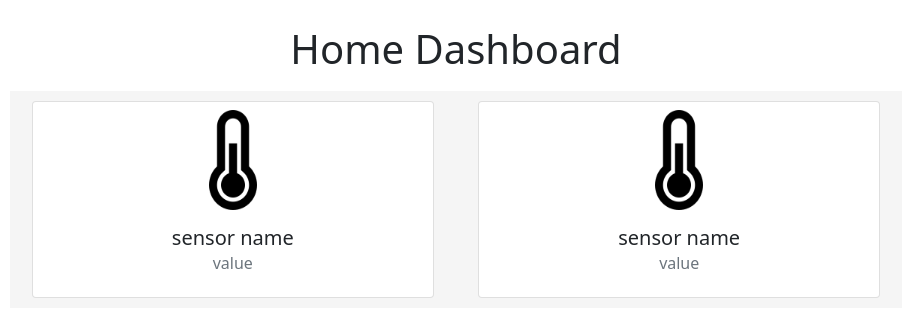
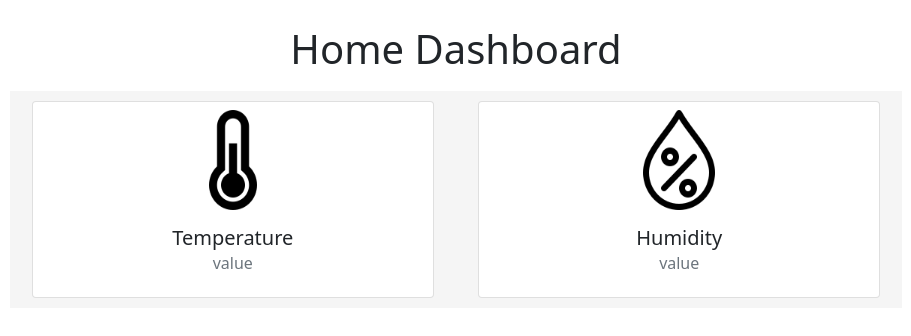
Before and after one commit to Dalibaba/home_network, a React (Create React App) app in the folder frontend/: page / in a window 1280 px wide. Shown: the top 336 px of the page, without its empty margins (184-1095 px from the left). Built offline with nearby package versions, Linux system fonts and the light colour scheme.

Commit message:
pass props to cards

```diff
--- a/frontend/src/App.js
+++ b/frontend/src/App.js
@@ -16,10 +16,10 @@ function App() {
       >
         <Row>
           <Col>
-            <SensorCard />
+            <SensorCard img_name="thermometer.png" sensor_name="Temperature" />
           </Col>
           <Col>
-            <SensorCard />
+            <SensorCard img_name="humidity.png" sensor_name="Humidity" />
           </Col>
         </Row>
       </Container>
--- a/frontend/src/components/SensorCard.js
+++ b/frontend/src/components/SensorCard.js
@@ -1,7 +1,6 @@
 import React from "react";
 import Card from "react-bootstrap/Card";
-import Button from "react-bootstrap/Button";
-import { Container, Row, Col } from "react-bootstrap";
+import { Container, Row } from "react-bootstrap";
 
 const SensorCard = (props) => {
   return (
@@ -11,13 +10,13 @@ const SensorCard = (props) => {
           <Row>
             <Card.Img
               className="mx-auto mt-2"
-              src="thermometer.png"
+              src={props.img_name}
               style={{ height: "100px", width: "120px" }}
             />
           </Row>
           <Row>
             <Card.Body>
-              <Card.Title>{props.title}</Card.Title>
+              <Card.Title>{props.sensor_name}</Card.Title>
               <Card.Subtitle className="mb-2 text-muted">
                 {props.value}
               </Card.Subtitle>
@@ -30,7 +29,8 @@ const SensorCard = (props) => {
 };
 
 SensorCard.defaultProps = {
-  title: "sensor name",
+  img_name: "thermometer.png",
+  sensor_name: "sensor name",
   value: "value",
 };
 
```
Also changed, not shown: frontend/public/humidity.png (added).
